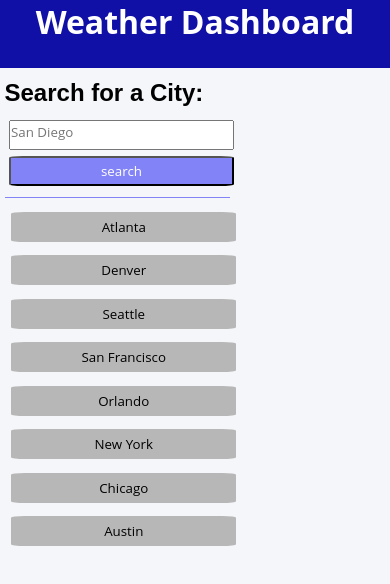
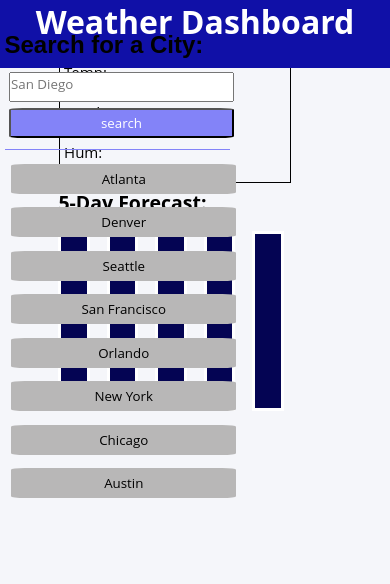
Before and after one commit to Abermaggie/Weather-Dashboard--Challenge-6, a plain HTML site: page index.html in a window 390 px wide. Drawn offline with Linux system fonts and the light colour scheme.

Commit message:
Styling and HTML finished.  Finishing touches need to be added for responsive layout.

```diff
--- a/assets/css/style.css
+++ b/assets/css/style.css
@@ -3,13 +3,14 @@
     list-style: none;
     text-decoration: none;
     margin: 0;
-    padding: 0;
+    padding: 0%;
     box-sizing: border-box;
     font-family: 'Open Sans', sans-serif;
 }
 
-body{
+body {
     background: #f5f6fa;
+
 }
 
 .dashBoard {
@@ -25,11 +26,13 @@ body{
 
 .sideBarContainer .citySearch {
     position: fixed;
-    top: 8%;
+    padding-top: 5%;
     left: 0;
     width: 225px;
     /* height: 100%; */
     transition: all 0.5s ease;
+    padding-right:0%;
+    margin-right:0%;
 }
 
 .citySearch h3{
@@ -71,8 +74,66 @@ body{
     color: black;
 }
 
+
 h3 {
     margin-top:5%;
     border-bottom: 1px solid rgb(131, 131, 248);
     width:100%;
 }
+
+.currentCity {
+    /* border-style: solid; */
+    margin-left:25%;
+    margin-right: 20%;
+    height: 100px;
+
+}
+.currentContainer {
+    padding-top:6%;
+    margin-left:15%
+}
+
+.currentChoice {
+    border-style: solid;
+    border-width: thin;
+    margin-right: 30%;
+}
+.currentStats {
+    font-size: 15px;
+    font-weight:lighter;
+    margin-top: 2%;
+}
+span {
+    margin-left: 2%;
+}
+.foreContainer {
+    /* display:flex;
+    flex-wrap: wrap;
+    justify-content: space-between; */
+    height: 100%;
+    margin-left: 5%;
+    margin-right: 25%;
+    padding-top:1.5%;
+    font-size: 13px;
+}
+.fcFive {
+    height: 180px;
+    border-style: solid;
+    margin-top: 1%;
+    width: 13%;
+    background-color: rgb(4, 4, 83);
+    color: white;
+}
+.foreHeader {
+    height:40px;
+    margin-left: 14.25%;
+    padding-bottom: 0%;
+}
+.fcDays {
+    display:flex;
+    height: 100%;
+    justify-content: space-around;
+    margin-left: 11%;
+    margin-top:0%;
+    flex-direction: row;
+}
--- a/index.html
+++ b/index.html
@@ -64,5 +64,28 @@
             </div>
         </div>
     </div>
+    <div class="jumboTron">
+        <div class="currentContainer">
+            <div class="CurrentCity">
+            <h2 class="currentChoice"><span class="currentHead">Atlanta</span>
+                <p class="currentStats"><span class="currentTemp">Temp:</span><br><br>
+                <span class="currentWind">Wind:</span><br><br>
+                <span class="currentHum">Hum:</span><br><br>
+            </h2>
+        <!-- Call weather API here depending on which city is selected. -->
+             </div>
+            </div>
+    </div>
+    <div class="foreContainer">
+        <h2 class="foreHeader">5-Day Forecast:</h2>
+        <div class="fcDays">
+            <div class="fcFive"></div>
+            <div class="fcFive"></div>
+            <div class="fcFive"></div>
+            <div class="fcFive"></div>
+            <div class="fcFive"></div>
+        </div>
+    </div>
+
 </body>
 </html>
```
